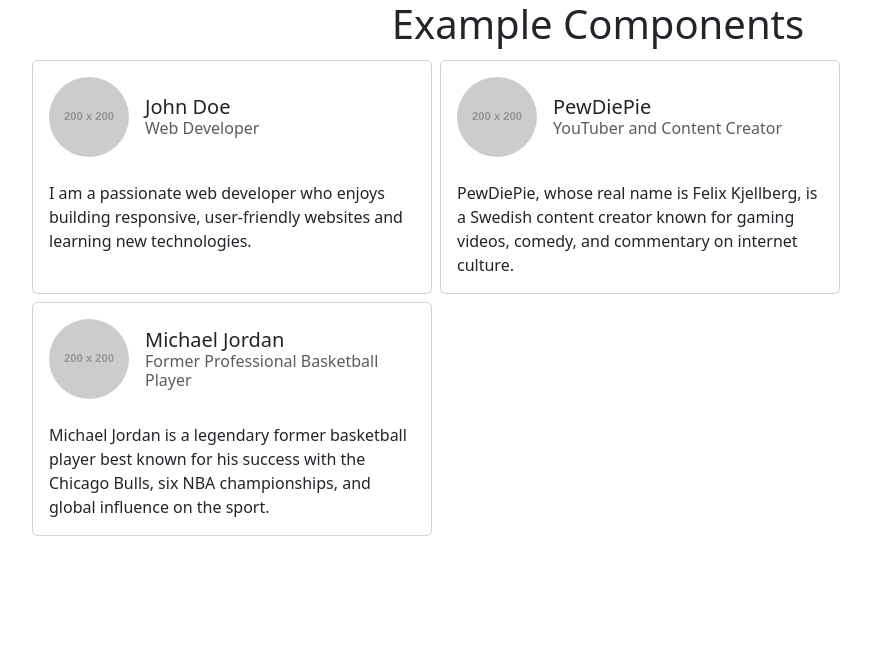
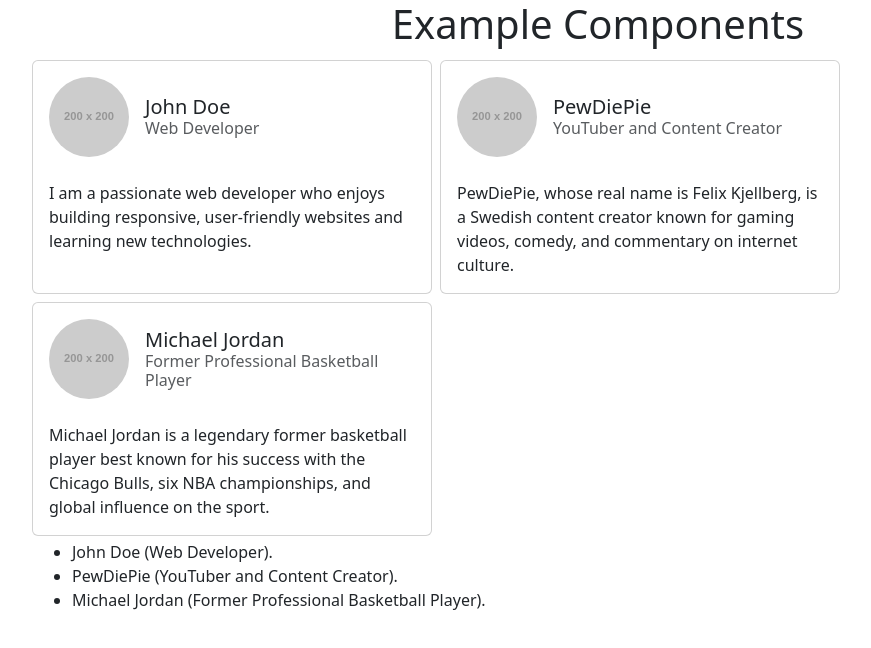
Before and after one commit to AbsoluteMassive/React, a React (Vite) app: page / in a window 1280 px wide. Shown: the top 648 px of the page, without its empty margins (42-913 px from the left). Built offline with nearby package versions, Linux system fonts and the light colour scheme.

Commit message:
simple list component with array as a prop

```diff
--- a/src/App.jsx
+++ b/src/App.jsx
@@ -1,5 +1,5 @@
 import Title from "./components/Title";
-import VariableDisplay from "./components/VariableDisplay";
+import { VariableDisplay, List } from "./components/VariableDisplay";
 
 import ProfileCard from "./components/ProfileCard";
 function App() {
@@ -40,6 +40,7 @@ function App() {
         ))}
       </div>
       <VariableDisplay />
+      <List array={people} />
     </div>
   );
 }
--- a/src/components/VariableDisplay.jsx
+++ b/src/components/VariableDisplay.jsx
@@ -1,4 +1,4 @@
-const VariableDisplay = () => {
+export const VariableDisplay = () => {
   // boolean is not shown
   // obj without property throws "Objects are not valid as a React child"
   let string = "string";
@@ -21,4 +21,16 @@ const VariableDisplay = () => {
   );
 };
 
-export default VariableDisplay;
+export function List({ array }) {
+  return (
+    <div>
+      <ul>
+        {array.map((item) => (
+          <li key={item.name}>
+            {item.name} ({item.jobTitle}).
+          </li>
+        ))}
+      </ul>
+    </div>
+  );
+}
```
